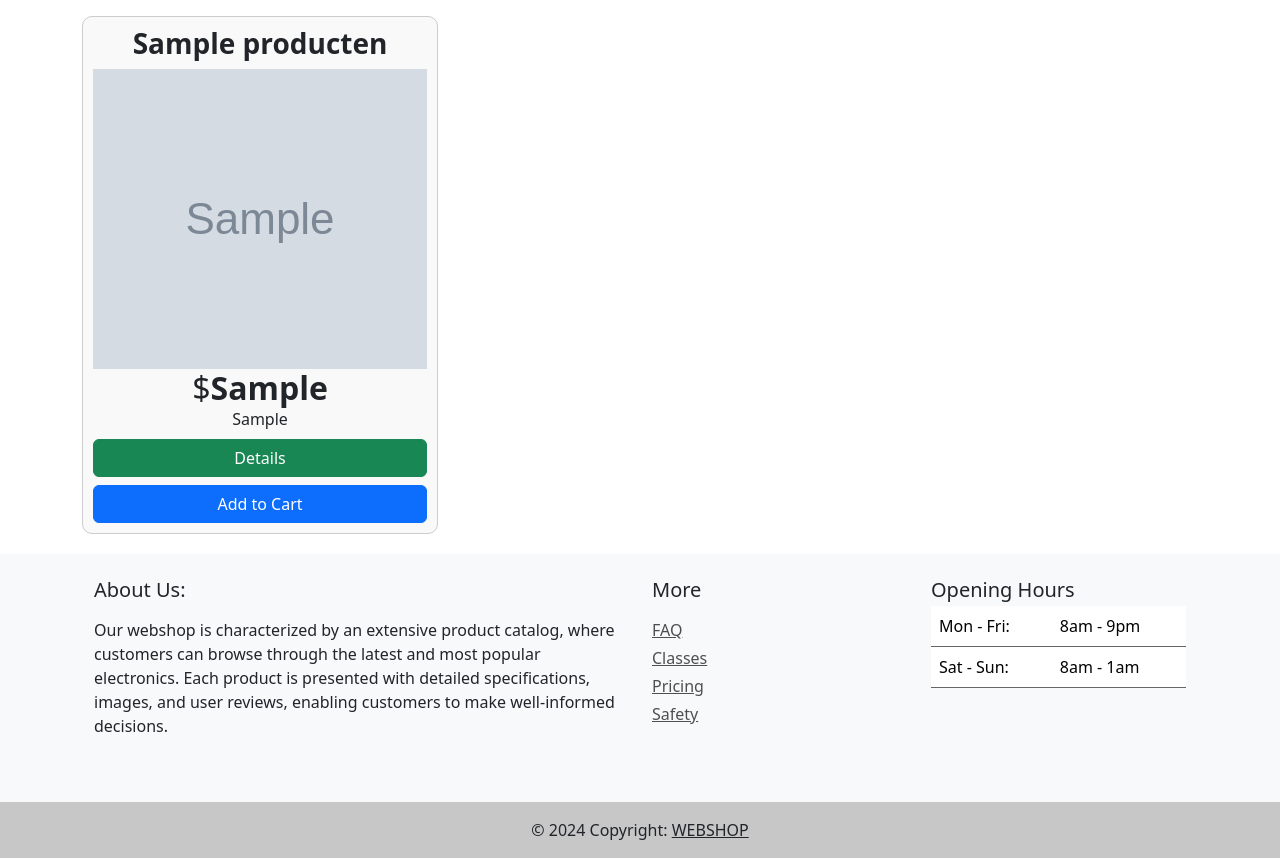
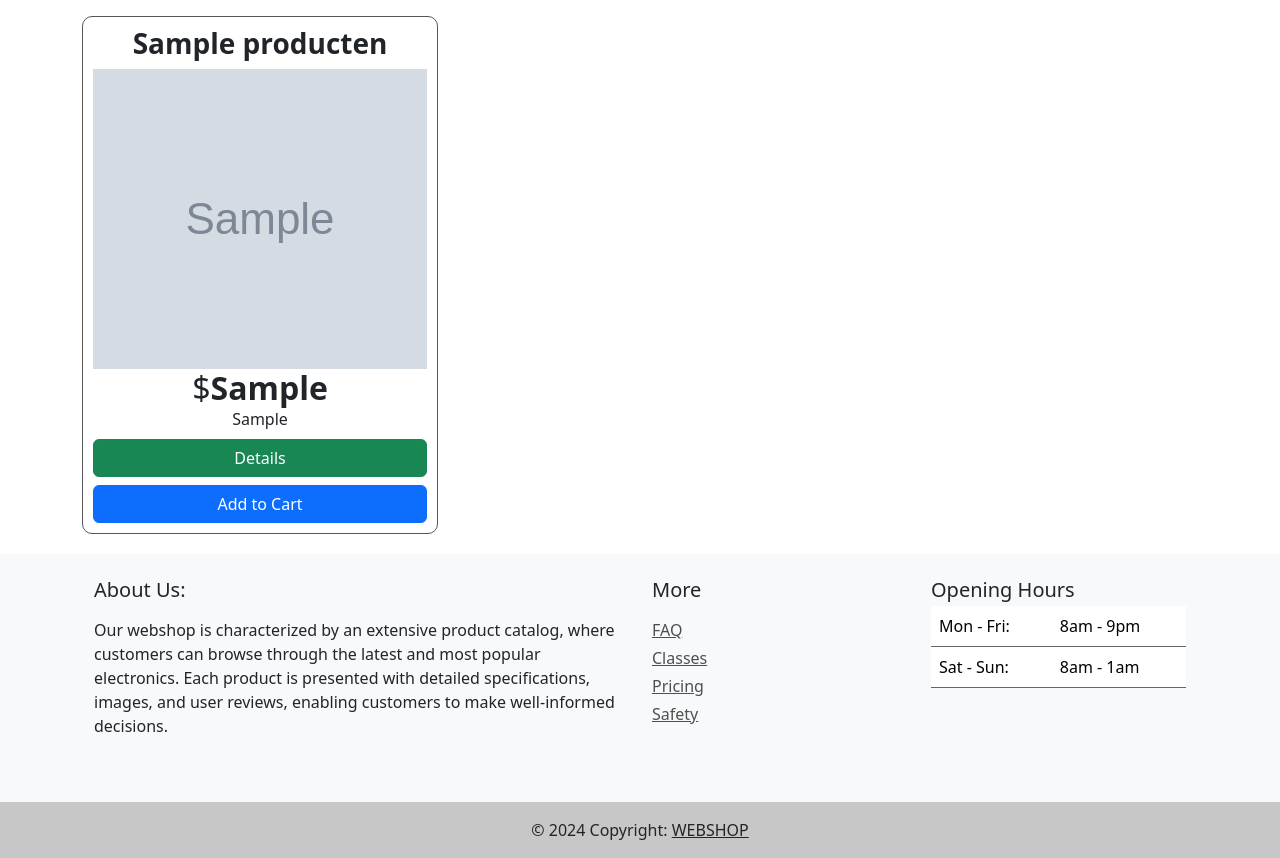
Before and after one commit to dillon-bhatha/backend-eindproject, a PHP site: page /pdo.php in a window 1280 px wide. Shown: the part 62-920 px from the top of the page. Run offline with PHP 8.4, Linux system fonts and the light colour scheme; tables that the repository leaves empty or names only in its code hold one stand-in row (values such as "Sample post"); grey boxes marked "Sample" are stand-in pictures.

Commit message:
styles aanpassing

```diff
--- a/styles.css
+++ b/styles.css
@@ -13,11 +13,10 @@
   display: flex;
   flex-direction: column;
   text-align: center;
-  border: 1px solid #ccc;
+  border: 1px solid #565656;
   padding: 10px;
   height: 100%;
   border-radius: 10px;
-  background-color: #f9f9f9;
 }
 
 .person-info img {
```
